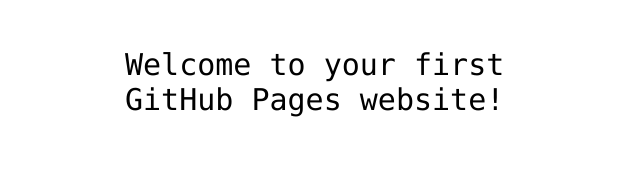
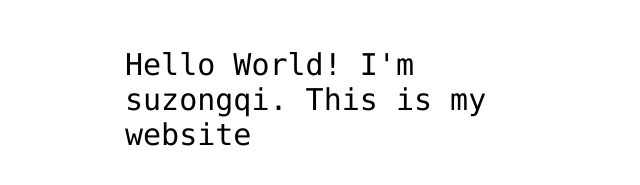
Before and after one commit to suzongqi/suzongqi.github.io, a plain HTML site: page index.html in a window 1280 px wide. Shown: the part 341-526 px from the top of the page, without its empty margins (315-955 px from the left). Drawn offline with Linux system fonts and the light colour scheme.

Commit message:
Update index.html

```diff
--- a/index.html
+++ b/index.html
@@ -12,7 +12,7 @@
 <img src="https://octodex.github.com/images/daftpunktocat-thomas.gif" id="octocat" alt="octocat-gif" />
 
 <!-- Change this code here by copy and pasting your template on line 15 -->
-<p>Welcome to your first GitHub Pages website!</p>
+<p>Hello World! I'm suzongqi. This is my website</p>
 
 </body>
 </html>
```
